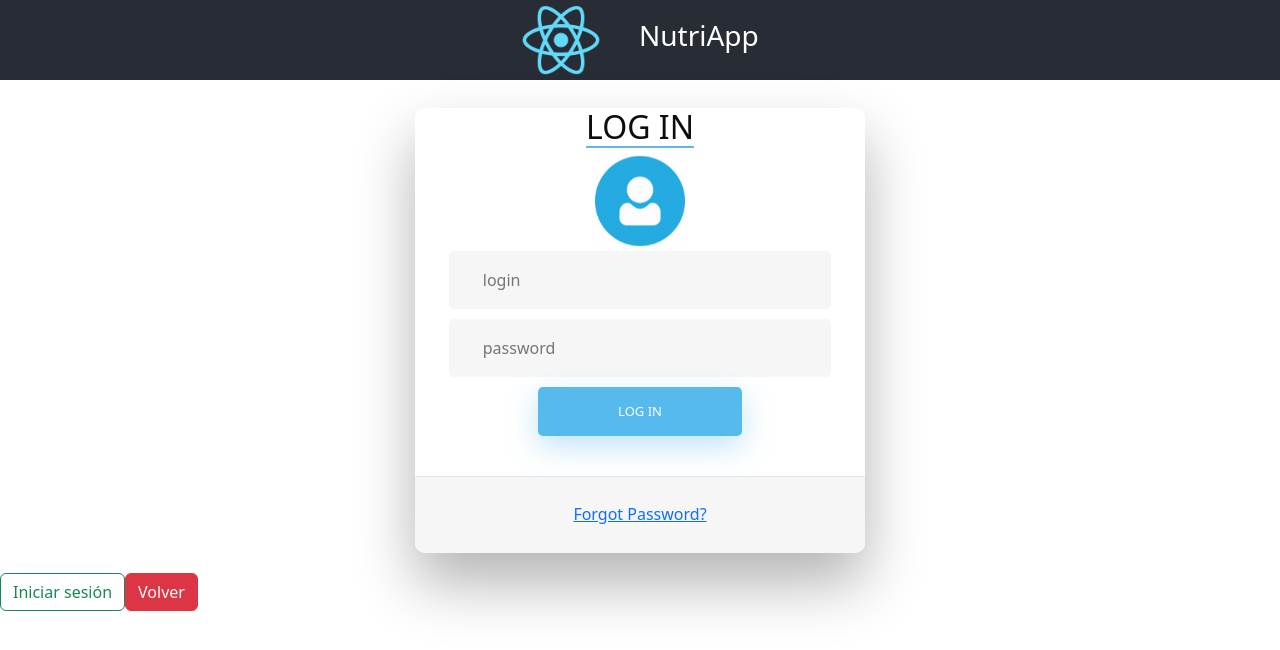
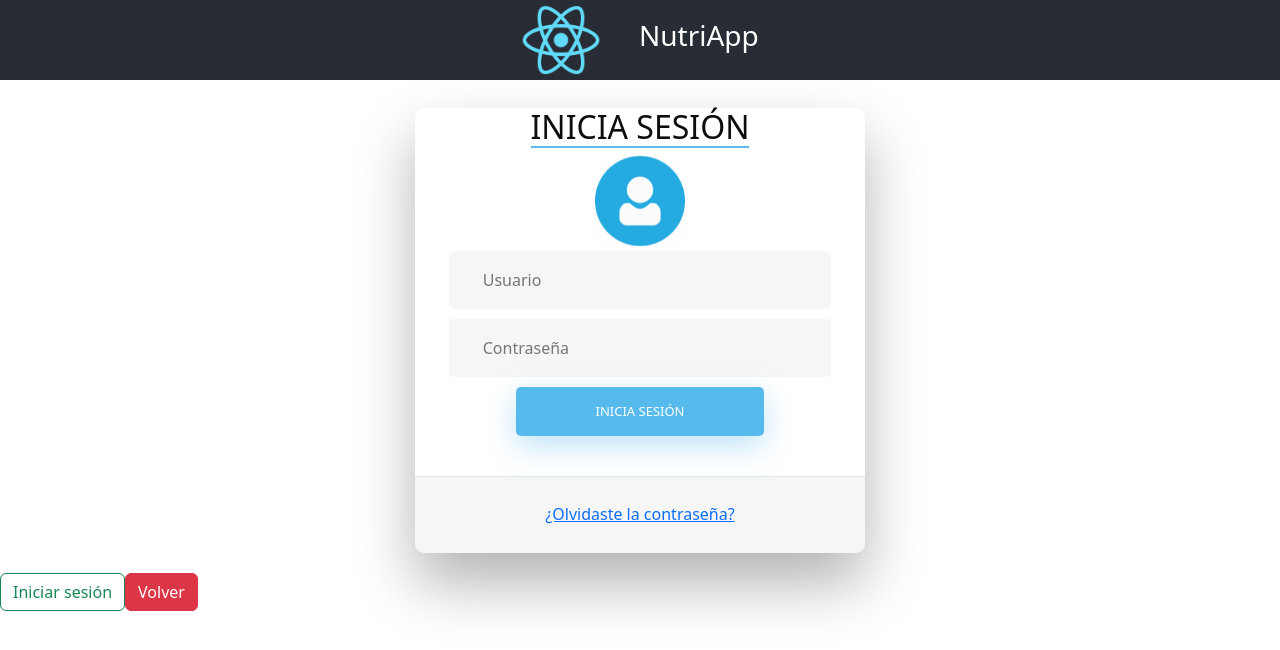
Before and after one commit to Alfesito/ISST-Grupo13-Caso-23, a React (Create React App) app: page /login in a window 1280 px wide. Shown: the top 650 px of the page. Built offline with nearby package versions, Linux system fonts and the light colour scheme; no server answers.

Commit message:
idioma
a español

```diff
--- a/package.json
+++ b/package.json
@@ -16,7 +16,7 @@
     "webpack": "^4.19.1"
   },
   "scripts": {
-    "start": "react-scripts start",
+    "start": "react-scripts --openssl-legacy-provider start",
     "build": "react-scripts build",
     "test": "react-scripts test",
     "eject": "react-scripts eject"
--- a/src/componentes/LandingPage.js
+++ b/src/componentes/LandingPage.js
@@ -14,14 +14,14 @@ function LandingPage() {
             </div>
             <ul class="links">
 
-              <Link to={"/login"}><li>Log in</li></Link>
-              <Link to={"/signin"}><li>Sign in</li></Link>
+              <Link to={"/login"}><li>Inicia sesión</li></Link>
+              <Link to={"/signin"}><li>Regístrate</li></Link>
 
             </ul>
           </div>
           <div class="info">
             <h1>Página principal</h1>
-            <h2>"Where your new you begin"</h2>
+            <h2>"Donde tu nuevo tú comienza"</h2>
 
 
             <Link to={"/navbar"}>
--- a/src/componentes/LogIn.js
+++ b/src/componentes/LogIn.js
@@ -10,7 +10,7 @@ export default function LogIn() {
       <div class="wrapper fadeInDown">
         <div id="formContent">
           {/* Tabs Titles */}
-          <h2 class="active"> Log in</h2>
+          <h2 class="active">Inicia sesión</h2>
 
           {/* Icon */}
           <div class="fadeIn first">
@@ -28,25 +28,25 @@ export default function LogIn() {
               id="login"
               class="fadeIn second"
               name="login"
-              placeholder="login"
+              placeholder="Usuario"
             ></input>
             <input
               type="text"
               id="password"
               class="fadeIn third"
               name="login"
-              placeholder="password"
+              placeholder="Contraseña"
             ></input>
             <Link to="/navbar">
               {" "}
-              <input type="submit" class="fadeIn fourth" value="Log In"></input>
+              <input type="submit" class="fadeIn fourth" value="Inicia sesión"></input>
             </Link>
           </form>
 
           {/* Remind Passowrd  */}
           <div id="formFooter">
             <a class="underlineHover" href="#">
-              Forgot Password?
+              ¿Olvidaste la contraseña?
             </a>
           </div>
         </div>
```
